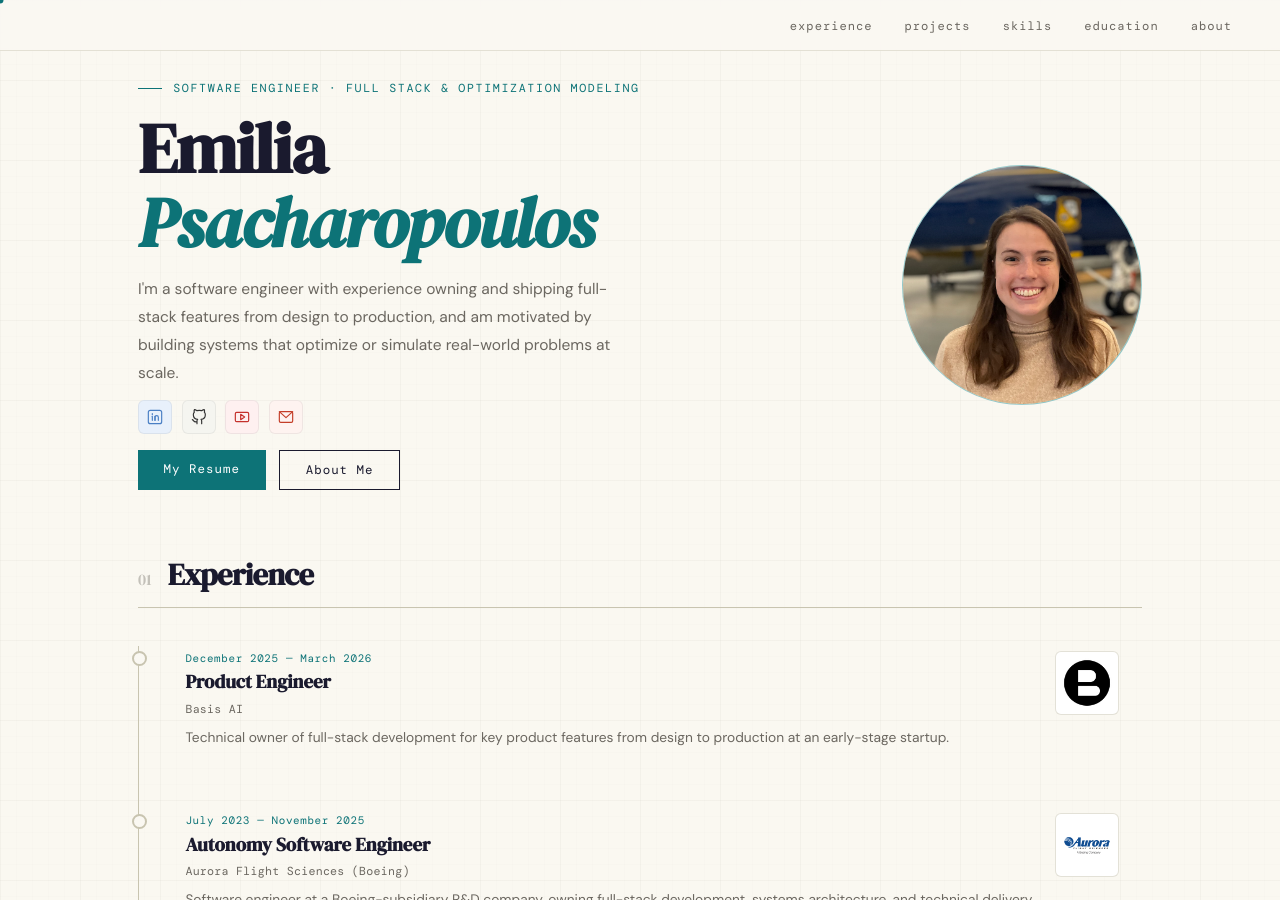
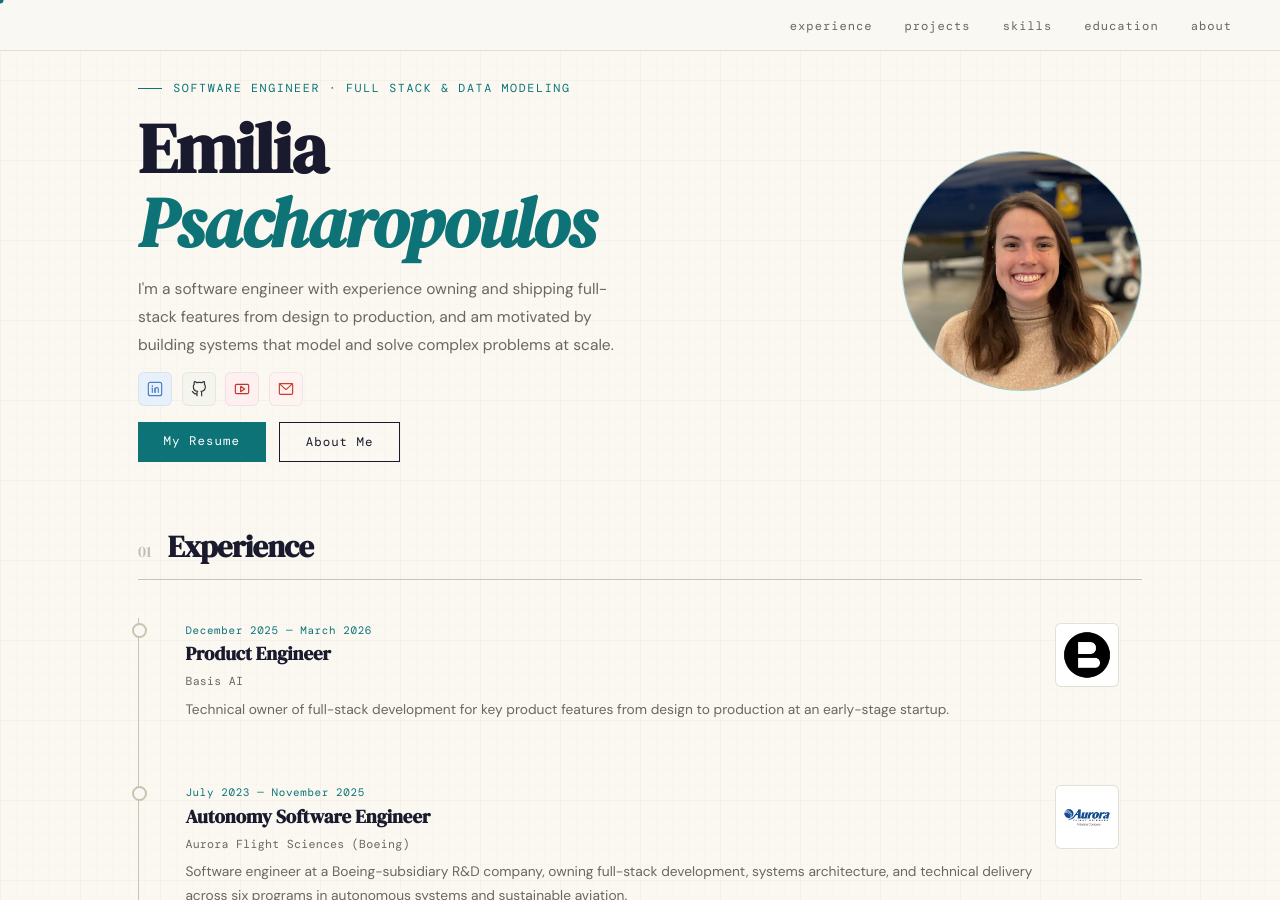
Before and after one commit to EmiliaPsacharopoulos/EmiliaPsacharopoulos.github.io, a Jekyll site: the page built from index.html, in a window 1280 px wide and 900 px high. Built offline with Jekyll 4.4.1, drawn with Linux system fonts in a browser that asks for light colours.

Commit message:
Rebranding from optimization modeling to data modeling

```diff
--- a/_config.yml
+++ b/_config.yml
@@ -1,5 +1,5 @@
 title: Emilia Psacharopoulos
-description: Software Engineer · Full Stack & Optimization Modeling
+description: Software Engineer · Full Stack & Data Modeling
 baseurl: ""
 url: "https://emiliapsacharopoulos.com"
 
--- a/assets/js/data.js
+++ b/assets/js/data.js
@@ -233,7 +233,7 @@ const data = {
       htmlShort: `
         <ul style="font-size:0.9rem;line-height:1.8;color:var(--muted);padding-left:1.2rem">
           <li>Designed and demonstrated a multi-agent path planning and collision avoidance system on Michigan's physical M-Bot robots, built on the CBS (Conflict-Based Search) algorithm for completeness and optimality guarantees</li>
-          <li>Led path-following logic implementation, TCP (Transmission Control Protocol) server-client architecture, and PID (Proportional-Integral-Derivative) controller configuration for real-world robot operation</li>
+          <li>Led path-following logic implementation, TCP (Transmission Control Protocol) server-client architecture, and PID (Proportional-Integral-Derivative) controller configuration for robot operation</li>
           <li>Owned the testing effort — designed the QA test plan, test scenarios, simulation field, and testing matrix; ran six successful trials across varying levels of map complexity</li>
           <li>Led technical documentation including a video walkthrough of the system</li>
         </ul>
@@ -241,7 +241,7 @@ const data = {
       html: `
         <iframe class="modal-video" src="https://www.youtube.com/embed/qFqYIITFqd0?si=hdwI-rVQdYdWpBuQ" title="Multi-Agent Path Planning Demo" frameborder="0" allow="accelerometer; autoplay; clipboard-write; encrypted-media; gyroscope; picture-in-picture" allowfullscreen></iframe>
         <img src="/assets/images/eecs467.jpg" style="width:100%;margin-bottom:1.1rem;border:1px solid var(--grid)" alt="M-Bots testing">
-        <p>I chose <a href="https://web.eecs.umich.edu/~kuipers/teaching/eecs467-F19.html" target="_blank">EECS 467: Autonomous Robotics</a> as my capstone (Michigan's Major Design Experience, or MDE) because I had a strong interest and academic background in robotics by senior year. Our team of four designed and demonstrated a multi-agent path planning and collision avoidance system on Michigan's physical M-Bot robots. We built on the CBS (Conflict-Based Search) algorithm for its completeness and optimality guarantees, implementing path-following logic that translated a 2D path array into linear and angular velocities over a TCP (Transmission Control Protocol) server-client architecture, and configured a PID (Proportional-Integral-Derivative) controller for each robot to ensure smooth real-world operation.</p>
+        <p>I chose <a href="https://web.eecs.umich.edu/~kuipers/teaching/eecs467-F19.html" target="_blank">EECS 467: Autonomous Robotics</a> as my capstone (Michigan's Major Design Experience, or MDE) because I had a strong interest and academic background in robotics by senior year. Our team of four designed and demonstrated a multi-agent path planning and collision avoidance system on Michigan's physical M-Bot robots. We built on the CBS (Conflict-Based Search) algorithm for its completeness and optimality guarantees, implementing path-following logic that translated a 2D path array into linear and angular velocities over a TCP (Transmission Control Protocol) server-client architecture, and configured a PID (Proportional-Integral-Derivative) controller for each robot to ensure smooth operation.</p>
         <p>My primary contributions were leading the path-following logic implementation, TCP communications, and PID controller configuration, as well as owning the testing effort. I designed the QA test plan to verify the system worked end-to-end in the real world — creating test scenarios, designing the simulation field, and building the testing matrix. We ran six trials across varying levels of map complexity, and the system performed successfully. I also led the team's technical documentation, including producing a video walkthrough of the system.</p>
         `,
       tags: ['C++', 'Multi-Agent Systems', 'Path Planning', 'Robotics', 'PID Control', 'Systems Architecture'],
--- a/index.html
+++ b/index.html
@@ -8,10 +8,10 @@ title: Emilia Psacharopoulos
   <!-- ── SELF ── -->
   <section class="self">
     <div class="self-content">
-      <div class="self-tagline">Software Engineer · Full Stack & Optimization Modeling</div>
+      <div class="self-tagline">Software Engineer · Full Stack & Data Modeling</div>
       <h1>Emilia<br><em>Psacharopoulos</em></h1>
       <p class="self-desc">
-        I'm a software engineer with experience owning and shipping full-stack features from design to production, and am motivated by building systems that optimize or simulate real-world problems at scale.
+        I'm a software engineer with experience owning and shipping full-stack features from design to production, and am motivated by building systems that model and solve complex problems at scale.
       </p>
       <div class="self-social">
         <a href="https://www.linkedin.com/in/emilia-psacharopoulos/" target="_blank" class="self-social-link" style="--bg:#e8f0fb;--c:#4a7fc4" aria-label="LinkedIn">
```
Also changed, not shown: .claude/content-philosophy.md, .claude/content-reviewer.md.
